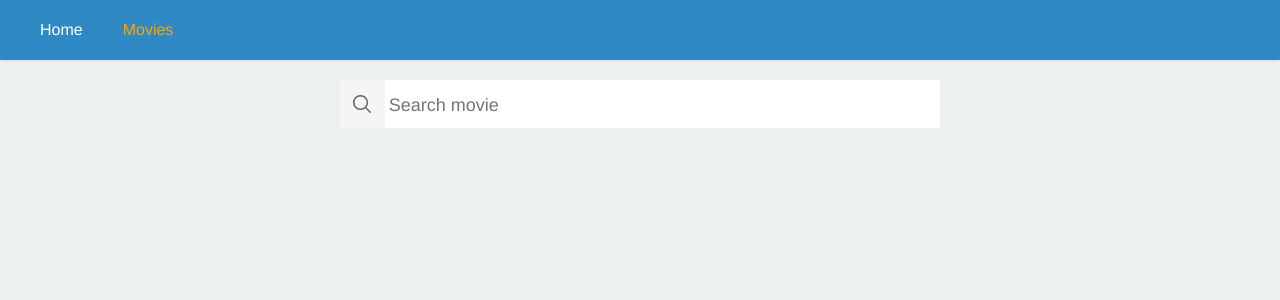
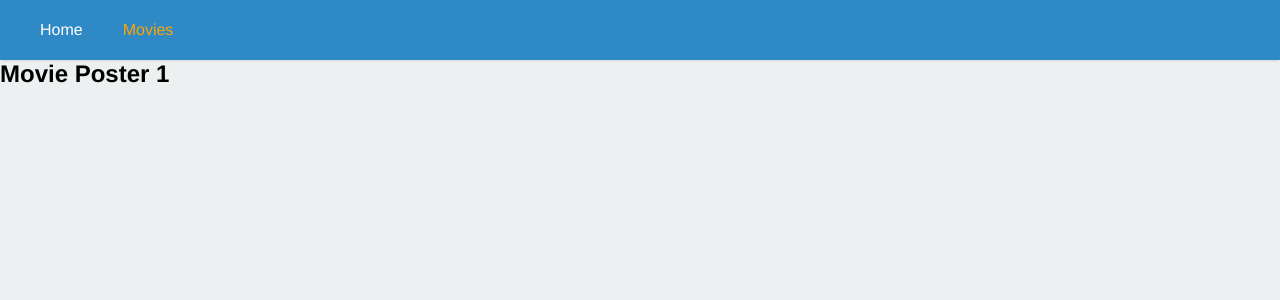
Before and after one commit to NovicovMykhailo/goit-react-hw-05-movies, a React (Create React App) app: page /goit-react-hw-05-movies/movies/1 in a window 1280 px wide. Shown: the top 300 px of the page. Built offline with nearby package versions, Linux system fonts and the light colour scheme.

Commit message:
add Navigation

```diff
--- a/src/components/App.jsx
+++ b/src/components/App.jsx
@@ -3,7 +3,8 @@ import Movies from 'pages/Movies';
 import { Route, Routes } from 'react-router-dom';
 import { StyledLink, Hedder, APP, Nav } from './App.styled';
 import SearchBar from './Filter/SearchBar';
-import {StyledSection} from './Section/Section';
+import { StyledSection } from './Section/Section';
+import MoviePoster from './MoviePoster/MoviePoster';
 // import * as API from '../services/themoviedb_API'
 
 export const App = () => {
@@ -27,11 +28,10 @@ export const App = () => {
               </StyledSection>
             </Movies>
           }
-        >
-          <Route path=":movieId">
-            <Route path="cast" />
-            <Route path="reviews" />
-          </Route>
+        ></Route>
+        <Route path="/movies/:movieId" element={<MoviePoster />}>
+          <Route path="cast" />
+          <Route path="reviews" />
         </Route>
       </Routes>
     </APP>
--- a/src/components/CardItem/CardItem.jsx
+++ b/src/components/CardItem/CardItem.jsx
@@ -1,5 +1,7 @@
+import { Link } from 'react-router-dom';
 import css from './CardItem.module.css';
 import { format } from 'date-fns';
+
 
 
 const CardItem = ({ data }) => {
@@ -7,6 +9,8 @@ const CardItem = ({ data }) => {
   const normalizedPopularity = Number.parseInt(popularity);
   const normalizedDate = format(new Date(release_date), ' dd MMM yyyy');
   return (
+    <Link to={`/movies/${id}`}>
+      {' '}
       <li>
         <a href={id} title={title} className={css.card}>
           <div className={css.description}>
@@ -15,16 +19,17 @@ const CardItem = ({ data }) => {
               <li>{normalizedDate}</li>
             </ul>
           </div>
-        <img className={css.image}
+          <img
+            className={css.image}
             src={`https://image.tmdb.org/t/p/w500/${poster_path}`}
             alt="{title}"
             loading="lazy"
-
           />
 
           <p className={css.overview}>{overview}</p>
         </a>
       </li>
+    </Link>
   );
 };
 
--- /dev/null
+++ b/src/components/MoviePoster/MoviePoster.jsx
@@ -0,0 +1,9 @@
+
+
+const { useParams } = require('react-router-dom')
+
+const MoviePoster = () => {
+    const {movieId} = useParams()
+    return <h2>Movie Poster {movieId}</h2>;
+}
+export default MoviePoster
```
Also changed, not shown: .prettierrc.json. Lines whose indentation alone changed are shown as unchanged.
